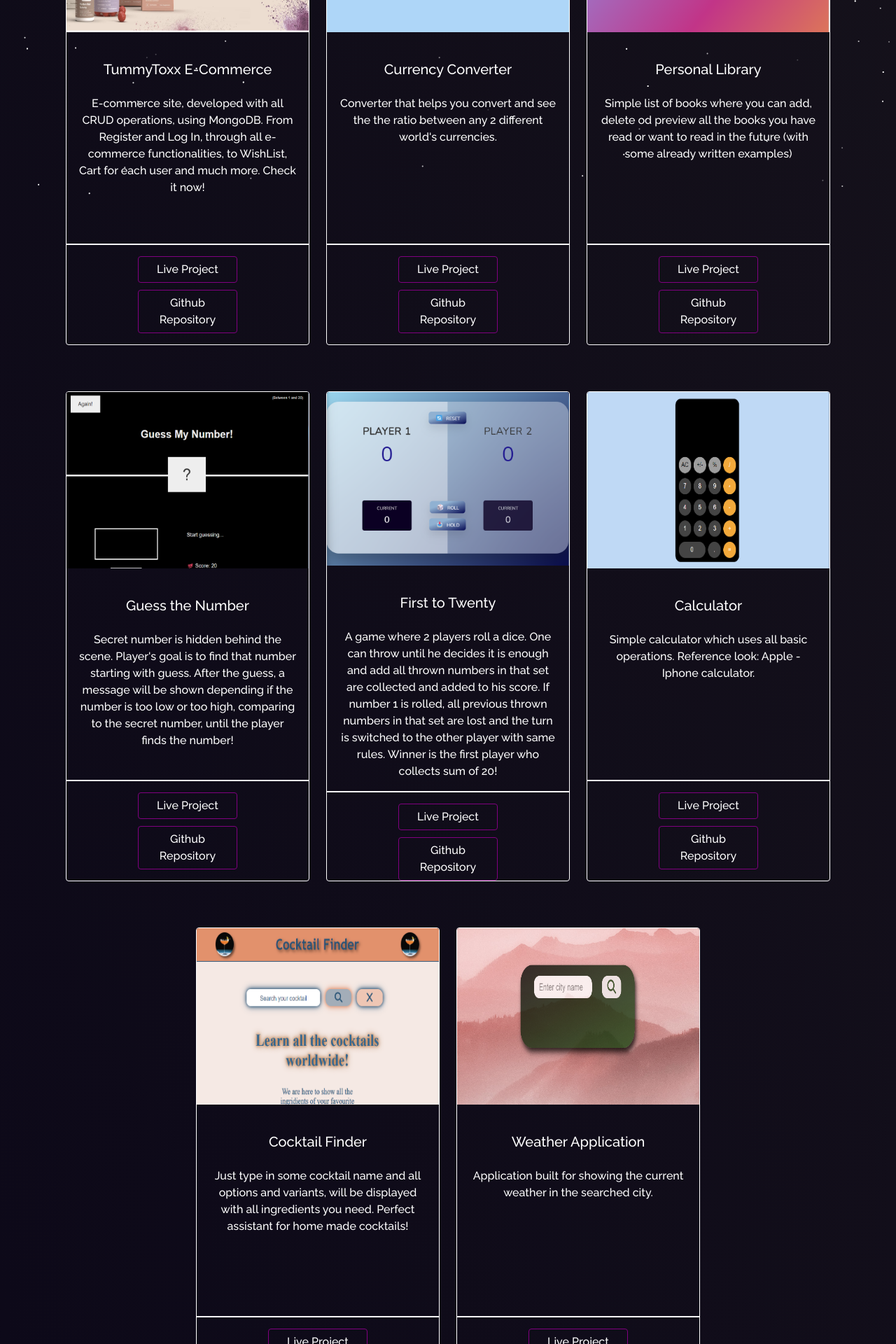
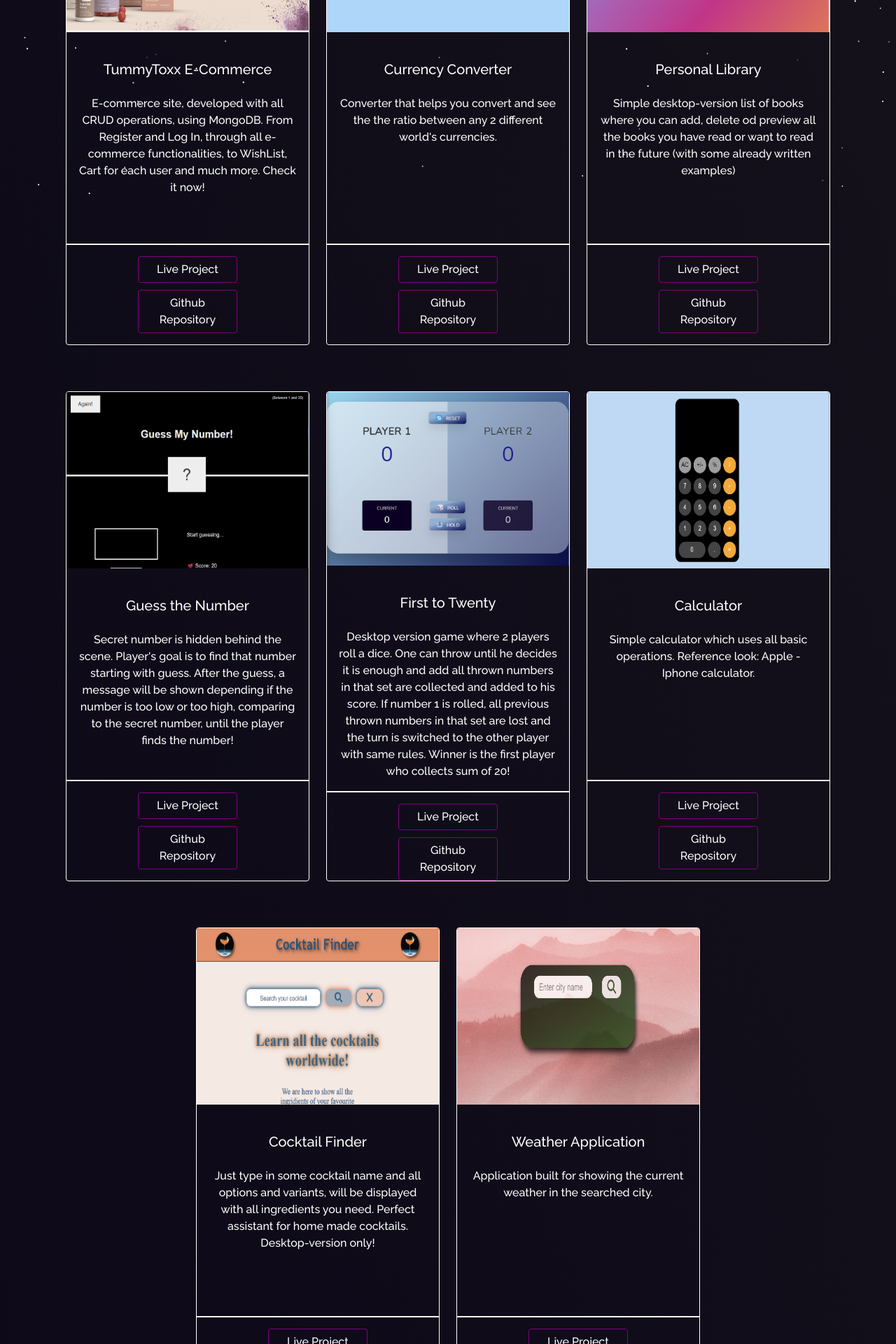
Before and after one commit to damjanjaneski/Portfolio, a React (Create React App) app: page /projects in a window 1280 px wide. Shown: the part 520-2440 px from the top of the page at 70% size. Built offline with nearby package versions, Linux system fonts and the light colour scheme.

Commit message:
Update projectsData.js

```diff
--- a/src/components/MyProjects/projectsData.js
+++ b/src/components/MyProjects/projectsData.js
@@ -28,7 +28,7 @@ export const projectData = [
     title: "Personal Library",
     imgUrl: library,
     description:
-      "Simple list of books where you can add, delete od preview all the books you have read or want to read in the future (with some already written examples)",
+      "Simple desktop-version list of books where you can add, delete od preview all the books you have read or want to read in the future (with some already written examples)",
     gitHubUrl: "https://github.com/damjanjaneski/personal-library",
     liveUrl: "https://own-library.netlify.app/",
   },
@@ -44,7 +44,7 @@ export const projectData = [
     title: "First to Twenty",
     imgUrl: twenty,
     description:
-      "A game where 2 players roll a dice. One can throw until he decides it is enough and add all thrown numbers in that set are collected and added to his score. If number 1 is rolled, all previous thrown numbers in that set are lost and the turn is switched to the other player with same rules. Winner is the first player who collects sum of 20!",
+      "Desktop version game where 2 players roll a dice. One can throw until he decides it is enough and add all thrown numbers in that set are collected and added to his score. If number 1 is rolled, all previous thrown numbers in that set are lost and the turn is switched to the other player with same rules. Winner is the first player who collects sum of 20!",
     gitHubUrl: "https://github.com/damjanjaneski/first-to-twenty",
     liveUrl: "https://first-to-twenty.netlify.app/",
   },
@@ -60,7 +60,7 @@ export const projectData = [
     title: "Cocktail Finder",
     imgUrl: cocktails,
     description:
-      " Just type in some cocktail name and all options and variants, will be displayed with all ingredients you need. Perfect assistant for home made cocktails!",
+      " Just type in some cocktail name and all options and variants, will be displayed with all ingredients you need. Perfect assistant for home made cocktails. Desktop-version only! ",
     gitHubUrl: "https://github.com/damjanjaneski/cocktail-finder",
     liveUrl: "https://all-cocktails.netlify.app/",
   },
```
